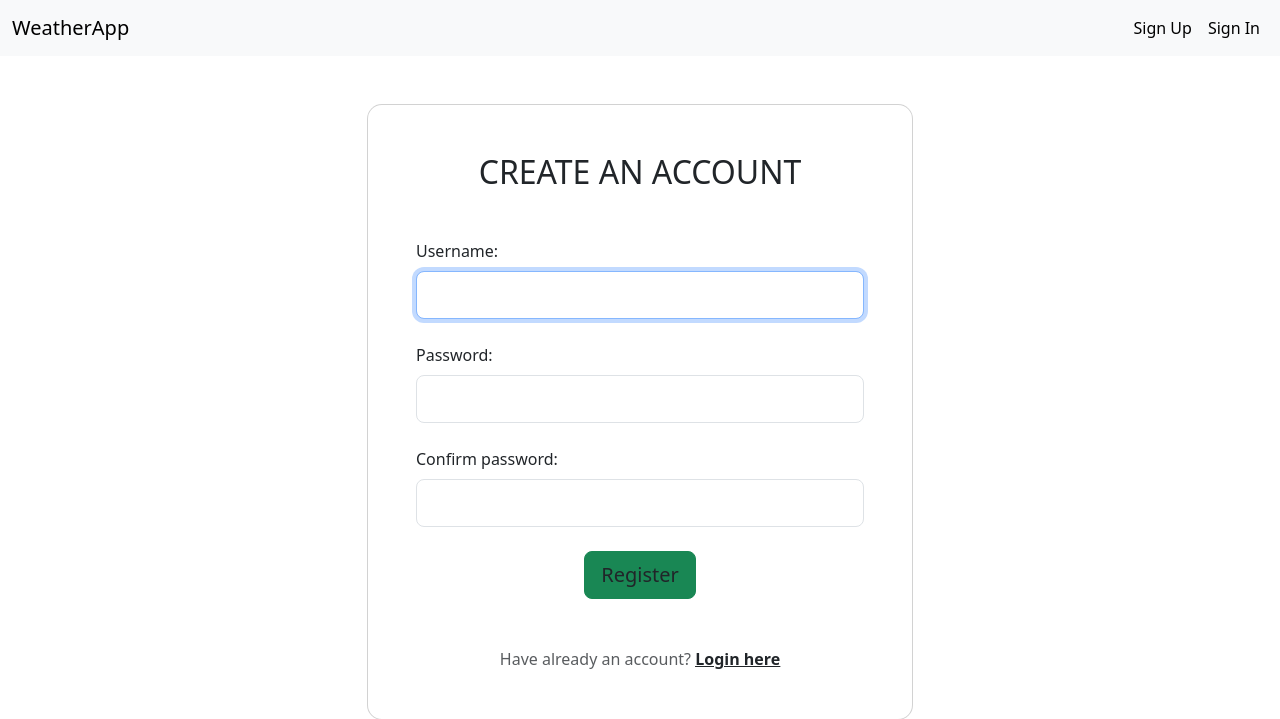
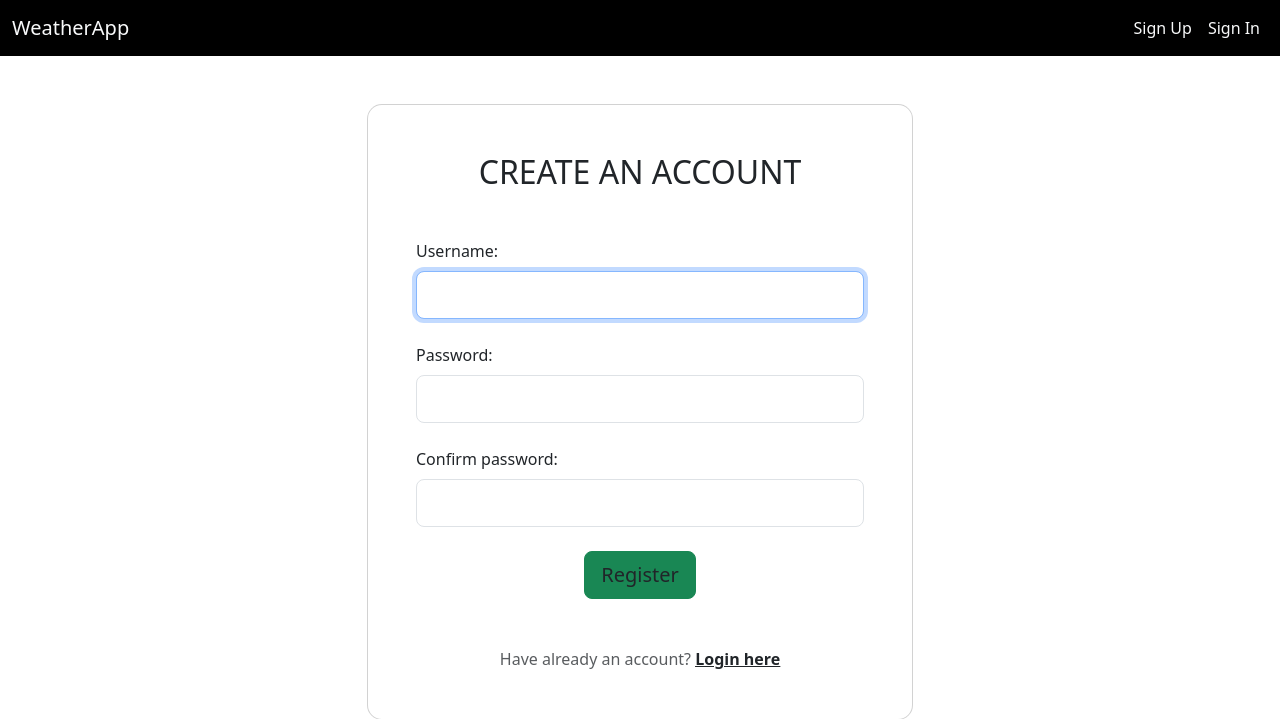
Before and after one commit to chernovvova/python-weather-app, a Django app: page /auth/signup/ in a window 1280 px wide. Shown: the top 719 px of the page. Run offline with Django 5.2, Linux system fonts and the light colour scheme.

Commit message:
feat: change interface colors

```diff
--- a/templates/base.html
+++ b/templates/base.html
@@ -6,26 +6,26 @@
     <link href="https://cdn.jsdelivr.net/npm/bootstrap@5.3.3/dist/css/bootstrap.min.css" rel="stylesheet" integrity="sha384-QWTKZyjpPEjISv5WaRU9OFeRpok6YctnYmDr5pNlyT2bRjXh0JMhjY6hW+ALEwIH" crossorigin="anonymous">
 </head>
 <body>
-    <nav class="navbar navbar-expand-lg navbar-light bg-light">
+    <nav class="navbar navbar-expand-lg navbar-light bg-black">
         <div class="container-fluid">
-            <a class="navbar-brand" href="{% url 'weather:index' %}">WeatherApp</a>
+            <a class="navbar-brand text-light" href="{% url 'weather:index' %}">WeatherApp</a>
             <ul class="navbar-nav navbar-right">
                 {% if user.is_authenticated %}
                     <li class="nav-item">
-                        <a class="nav-link active" href="#">{{ user.username}}</a>
+                        <a class="nav-link active text-light" href="#">{{ user.username}}</a>
                     </li>
                     <li class="nav-item my-auto">
                         <form action='{% url 'users:signout' %}' method="post">
                             {% csrf_token %}
-                            <button type="submit" class='bg-light' style="border:None">Logout</button>
+                            <button type="submit" class='bg-black text-light' style="border:None">Logout</button>
                         </form>
                     </li>
                 {% else %}
                     <li class="nav-item">
-                        <a class="nav-link active" href="{% url 'users:signup' %}">Sign Up</a>
+                        <a class="nav-link active text-light" href="{% url 'users:signup' %}">Sign Up</a>
                     </li>
                     <li class="nav-item">
-                        <a class="nav-link active" href="{% url 'users:signin' %}">Sign In</a>
+                        <a class="nav-link active text-light" href="{% url 'users:signin' %}">Sign In</a>
                     </li>
                 {% endif %}
             </ul>
```
